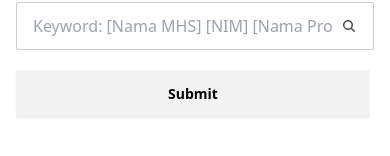
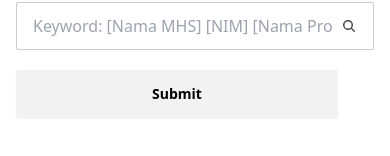
Before and after one commit to chrystalio/MahasiswaLookup, a SvelteKit app: page /app in a window 390 px wide. Shown: the part 262-418 px from the top of the page. Built offline with nearby package versions, Linux system fonts and the light colour scheme.

Commit message:
Fix padding issue on mobile dev

```diff
--- a/src/components/SearchForm.svelte
+++ b/src/components/SearchForm.svelte
@@ -8,6 +8,6 @@
         <svg xmlns="http://www.w3.org/2000/svg" viewBox="0 0 16 16" fill="currentColor" class="w-4 h-4 opacity-70"><path fill-rule="evenodd" d="M9.965 11.026a5 5 0 1 1 1.06-1.06l2.755 2.754a.75.75 0 1 1-1.06 1.06l-2.755-2.754ZM10.5 7a3.5 3.5 0 1 1-7 0 3.5 3.5 0 0 1 7 0Z" clip-rule="evenodd" /></svg>
     </label>
     <div class="container">
-        <button class="btn btn-wide px-44 md:px-96 my-5">Submit</button>
+        <button class="btn btn-wide px-40 md:px-96 my-5">Submit</button>
     </div>
 </form>
```
